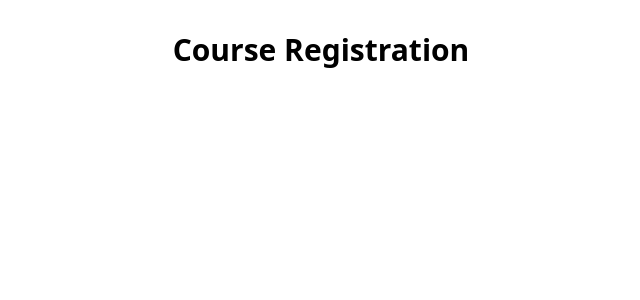
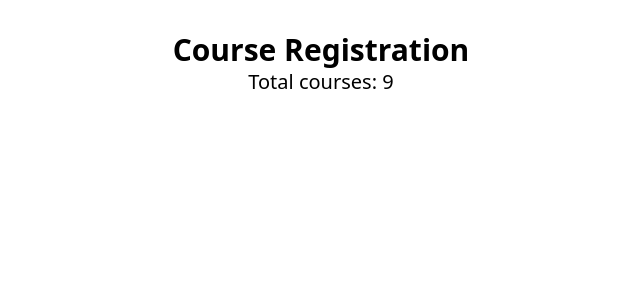
Before and after one commit to JuwelShaikh/my-courses, a React (Vite) app: page / in a window 1280 px wide. Shown: the top 300 px of the page, without its empty margins (319-959 px from the left). Built offline with nearby package versions, Linux system fonts and the light colour scheme.

Commit message:
Courses compo ready and Course compo added

```diff
--- a/src/Component/Courses/Courses.jsx
+++ b/src/Component/Courses/Courses.jsx
@@ -9,12 +9,12 @@ const Courses = () => {
     useEffect(() => {
         fetch('Courses.json')
             .then(res => res.json())
-            .then(data => console.log(data))
+            .then(data => setCourses(data))
     }, [])
 
     return (
         <div>
-
+            <h2 className="text-xl">Total courses: {courses.length}</h2>
         </div>
     );
 };
```
Also changed, not shown: src/Component/Course/Course.jsx (added).
